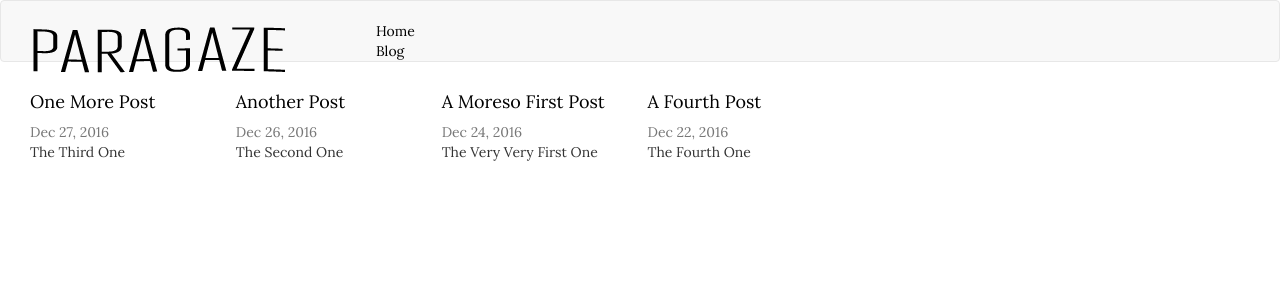
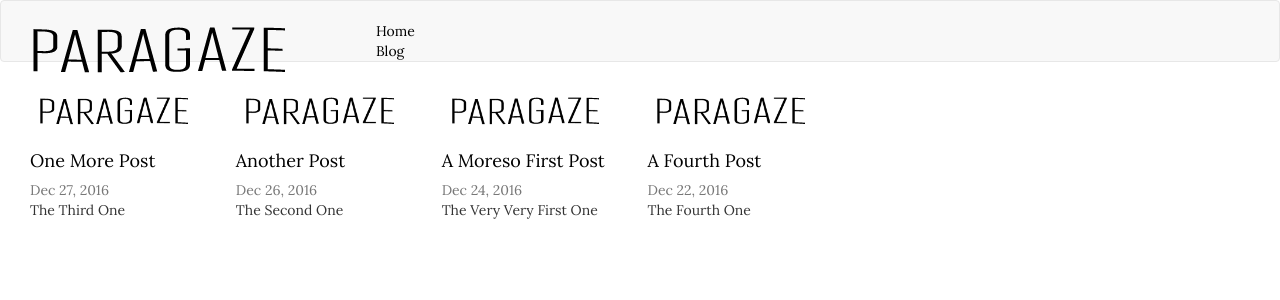
Before and after one commit to paragaze/site, a Jekyll site: the page built from blog.html, in a window 1280 px wide. Shown: the top 300 px of the page. Built offline with Jekyll 4.4.1, drawn with Linux system fonts in a browser that asks for light colours.

Commit message:
attempt to add fix to broken site images

```diff
--- a/blog.html
+++ b/blog.html
@@ -10,7 +10,7 @@ title: Blog
 <div class="col-md-3 col-sm-4 col-xs-12">
 
 <a class="blog-links" href="{{site.baseurl}}{{ post.url }}">
-<img src="{{ post.preview-img }}" class="img-responsive" alt="">
+<img src="{{site.baseurl}}/{{ post.preview-img }}" class="img-responsive" alt="">
 <h4 class="title-style">{{ post.title }}</h4>
 </a>
 
```
